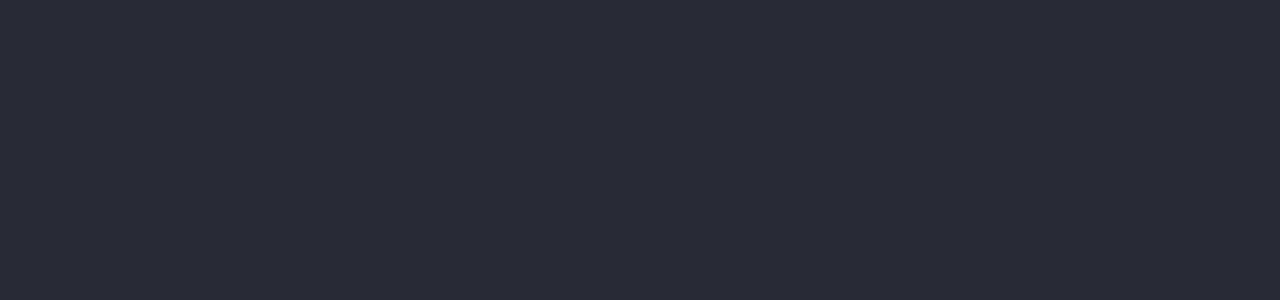
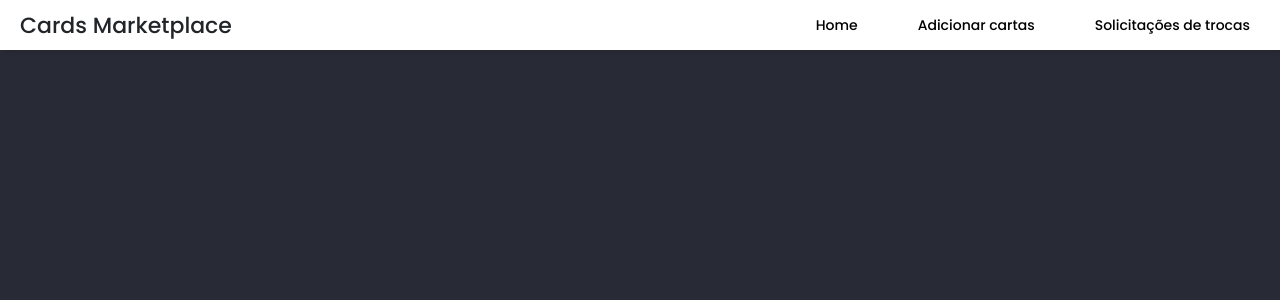
Before and after one commit to juliamchdo/inmeta-challenge, a Vue app: page /trades in a window 1280 px wide. Before the commit this address had no page. Shown: the top 300 px of the page. Built offline with nearby package versions, Linux system fonts and the light colour scheme.

Commit message:
add navbar component

```diff
--- a/src/App.vue
+++ b/src/App.vue
@@ -1,11 +1,15 @@
 <script setup lang="ts">
-import { RouterView } from 'vue-router';
+import { RouterView, useRoute } from 'vue-router';
+import NavBar from './components/NavBar.vue';
+import { computed } from 'vue';
+
+const route = useRoute();
+const showNavBar = computed(() => route.path !== '/' && route.path !== '/new-login');
 </script>
 
 <template>
- <router-view/>
+  <NavBar v-if="showNavBar" />
+  <router-view />
 </template>
 
-<style scoped>
-
-</style>
+<style scoped></style>
--- /dev/null
+++ b/src/components/NavBar.vue
@@ -0,0 +1,122 @@
+<script setup lang="ts">
+import { RouterLink } from 'vue-router';
+function showSidebar() {
+  const sidebar = document.querySelector('.sidebar') as HTMLElement;
+  sidebar.style.display = 'flex'
+}
+function hideSidebar() {
+  const sidebar = document.querySelector('.sidebar') as HTMLElement;
+  sidebar.style.display = 'none'
+}
+</script>
+
+<template>
+  <nav>
+    <ul class="sidebar">
+      <li @click=hideSidebar()>
+        <router-link to="#">
+          <img src="../assets/icons/close.svg" alt="close">
+        </router-link>
+      </li>
+      <li><router-link to="/">Home</router-link></li>
+      <li><router-link to="#">Adicionar cartas</router-link></li>
+      <li><router-link to="#">Solicitações de trocas</router-link></li>
+    </ul>
+    <ul>
+      <li class="d-flex align-items-center nav-title">Cards Marketplace</li>
+      <li class="hideOnMobile"><router-link to="/">Home</router-link></li>
+      <li class="hideOnMobile"><router-link to="#">Adicionar cartas</router-link></li>
+      <li class="hideOnMobile"><router-link to="#">Solicitações de trocas</router-link></li>
+      <li class="menu-button" @click=showSidebar()>
+        <router-link to="#">
+          <img src="../assets/icons/menu.svg" alt="close">
+        </router-link>
+      </li>
+    </ul>
+  </nav>
+</template>
+
+<style scoped lang="scss">
+nav {
+  background-color: white;
+  box-shadow: 3px 3px 5px rgba(0, 0, 0, 0.1);
+}
+
+nav ul {
+  width: 100%;
+  list-style: none;
+  display: flex;
+  justify-content: flex-end;
+  align-items: center;
+}
+
+nav li {
+  height: 50px;
+  font-size: 1.4rem;
+}
+
+nav a {
+  height: 100%;
+  padding: 0 30px;
+  text-decoration: none;
+  display: flex;
+  align-items: center;
+  color: black;
+}
+
+nav a:hover {
+  background-color: #f0f0f0;
+}
+
+nav li:first-child {
+  margin-right: auto;
+}
+
+.nav-title {
+  font-size: 2.2rem;
+}
+
+.sidebar {
+  position: fixed;
+  top: 0;
+  right: 0;
+  height: 100vh;
+  width: 250px;
+  background-color: rgba(255, 255, 255, 0.15);
+  backdrop-filter: blur(12px);
+  box-shadow: -10px 0 10px rgba(0, 0, 0, 0.1);
+  list-style: none;
+  display: none;
+  flex-direction: column;
+  align-items: flex-start;
+  justify-content: flex-start;
+}
+
+.sidebar li {
+  width: 100%;
+}
+
+.sidebar a {
+  width: 100%;
+}
+
+.menu-button {
+  display: none;
+}
+
+@media(max-width: 800px) {
+  .hideOnMobile {
+    display: none;
+  }
+
+  .menu-button {
+    display: block;
+  }
+}
+
+@media(max-width: 400px) {
+  .sidebar {
+    width: 100%;
+  }
+}
+</style>
--- a/src/router/index.ts
+++ b/src/router/index.ts
@@ -1,6 +1,7 @@
 import { createRouter, createWebHistory } from 'vue-router'
 import Login from '../views/Login.vue'
 import NewLogin from '../views/NewLogin.vue'
+import Trades from '../views/Trades.vue'
 
 
 const routes = [
@@ -12,6 +13,10 @@ const routes = [
     path: '/new-login',
     component: NewLogin
   },
+  {
+    path: '/trades',
+    component: Trades
+  }
 
 ]
 
--- a/src/styles.scss
+++ b/src/styles.scss
@@ -11,10 +11,8 @@
 
 body {
   height: 100dvh;
+  width: 100%;
   background-color: #282a36 !important;
-  display: flex;
-  justify-content: center;
-  align-items: center;
 }
 
 html {
--- a/src/views/Login.vue
+++ b/src/views/Login.vue
@@ -4,6 +4,7 @@ import api from '../services';
 import VInput from '../components/V-Input.vue'
 import VButton from '../components/V-Button.vue'
 import VCard from '../components/V-Card.vue'
+import router from '../router';
 
 const email = ref('');
 const password = ref('');
@@ -20,6 +21,7 @@ function submitLogin() {
   if (validateForm()) {
     loading.value = true
     api.post('/login', { email: email.value, password: password.value }).then((res) => {
+      router.push('trades')
       loading.value = false
     })
   }
@@ -34,7 +36,8 @@ function validateForm(): boolean {
 </script>
 
 <template>
-  <VCard title="Cards Marketplace">
+  <div class="d-flex align-items-center justify-content-center">
+    <VCard title="Cards Marketplace" class="card-container">
       <template #body>
         <form class="form">
           <VInput label="Email" id="email" type="text" v-model="email" placeholder="exemplo@gmail.com"></VInput>
@@ -55,10 +58,14 @@ function validateForm(): boolean {
         </div>
       </template>
     </VCard>
+  </div>
 
 </template>
 
 <style scoped lang="scss">
+.card-container {
+  margin-top: 5rem;
+
   .form {
     display: flex;
     flex-direction: column;
@@ -83,4 +90,5 @@ function validateForm(): boolean {
   .footer_card p {
     margin-right: 1rem;
   }
+}
 </style>
--- a/src/views/NewLogin.vue
+++ b/src/views/NewLogin.vue
@@ -4,6 +4,7 @@ import api from '../services';
 import VInput from '../components/V-Input.vue'
 import VButton from '../components/V-Button.vue'
 import VCard from '../components/V-Card.vue'
+import router from '../router';
 
 const email = ref('');
 const password = ref('');
@@ -22,8 +23,8 @@ let errors = ref({
 function createLogin() {
   if (validateForm()) {
     loading.value = true
-    api.post('/register', { name: name.value, email: email.value, password: password.value }).then((res) => {
-      console.log('res', res)
+    api.post('/register', { name: name.value, email: email.value, password: password.value }).then(() => {
+      router.push('trades')
       loading.value = false
     })
   }
@@ -39,7 +40,8 @@ function validateForm(): boolean {
 </script>
 
 <template>
-  <VCard title="Novo usuário">
+  <div class="d-flex align-items justify-content-center">
+    <VCard title="Novo usuário" class="card-container">
       <template #body>
         <form class="form">
           <VInput label="Nome" id="name" type="text" v-model="name" placeholder="Insira seu nome"></VInput>
@@ -58,9 +60,13 @@ function validateForm(): boolean {
         </div>
       </template>
     </VCard>
+  </div>
 </template>
 
 <style scoped lang="scss">
+.card-container {
+  margin-top: 5rem;
+
   .form {
     display: flex;
     flex-direction: column;
@@ -84,4 +90,5 @@ function validateForm(): boolean {
   .footer_card a {
     color: #5881D0;
   }
+}
 </style>
```
Also changed, not shown: src/views/Trades.vue (added, +7 -0 lines), src/assets/icons/close.svg (added), src/assets/icons/menu.svg (added). Lines whose indentation alone changed are shown as unchanged.
